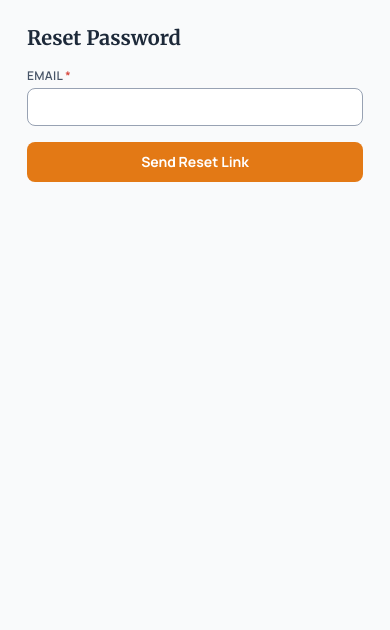
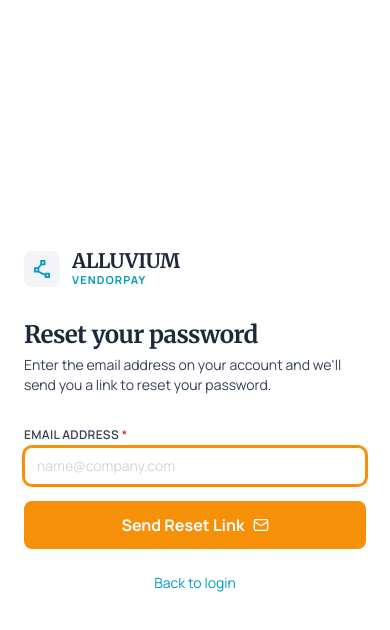
Before and after one commit to Alphalance247/vendorpay, a React (Vite) app: page /forgot-password in a window 390 px wide. Shown: the top 630 px of the page. Built offline with nearby package versions, Linux system fonts and the light colour scheme; no server answers.

Commit message:
feat: implement AuthLayout for authentication pages and update branding colors in Tailwind config

```diff
--- /dev/null
+++ b/src/components/layout/AuthLayout.jsx
@@ -0,0 +1,77 @@
+import { useNavigate } from "react-router-dom";
+import { ShieldCheck, Zap } from "lucide-react";
+import Logo from "../ui/Logo";
+
+// Shared chrome for every unauthenticated auth screen (login, forgot
+// password, reset password, ...) so the brand/trust signals stay
+// identical across the whole flow instead of drifting per page.
+export default function AuthLayout({ children }) {
+  const navigate = useNavigate();
+
+  return (
+    <div className="min-h-screen flex">
+      {/* Left panel */}
+      <div className="hidden lg:flex lg:w-1/2 relative overflow-hidden">
+        <div
+          className="absolute inset-0 bg-cover bg-center"
+          style={{
+            backgroundImage:
+              "linear-gradient(135deg, #0C111D 0%, #1D2939 50%, #0C111D 100%)",
+          }}
+        />
+
+        <div
+          className="absolute inset-0 opacity-10"
+          style={{
+            backgroundImage:
+              "repeating-linear-gradient(0deg, transparent, transparent 40px, rgba(255,255,255,.1) 40px, rgba(255,255,255,.1) 41px), repeating-linear-gradient(90deg, transparent, transparent 40px, rgba(255,255,255,.1) 40px, rgba(255,255,255,.1) 41px)",
+          }}
+        />
+
+        <div className="relative z-10 flex flex-col justify-between p-12 w-full">
+          <Logo variant="dark" onClick={() => navigate("/")} />
+
+          <div className="space-y-6">
+            <h1 className="font-headline-lg text-white text-4xl font-bold leading-tight tracking-tight">
+              Vendor Management, without the chaos.
+            </h1>
+
+            <p className="text-outline-variant text-base leading-relaxed">
+              Streamline your vendor invoicing and treasury management with
+              institutional-grade infrastructure.
+            </p>
+
+            <div className="flex items-center gap-6 pt-2">
+              <div className="flex items-center gap-2 text-outline text-xs font-medium uppercase tracking-wider">
+                <ShieldCheck size={14} className="text-brand-cyan" />
+                SOC 2 Compliant
+              </div>
+
+              <div className="flex items-center gap-2 text-outline text-xs font-medium uppercase tracking-wider">
+                <Zap size={14} className="text-brand-cyan" />
+                256-bit Encryption
+              </div>
+            </div>
+          </div>
+
+          <p className="text-outline text-xs">
+            &copy; {new Date().getFullYear()} Alluvium Inc. All rights reserved.
+          </p>
+        </div>
+      </div>
+
+      {/* Right panel */}
+      <div className="flex-1 flex items-center justify-center bg-white px-6 py-12">
+        <div className="w-full max-w-sm">
+          <Logo
+            variant="light"
+            className="mb-8 lg:hidden"
+            onClick={() => navigate("/")}
+          />
+
+          {children}
+        </div>
+      </div>
+    </div>
+  );
+}
--- a/src/pages/auth/ForgotPassword.jsx
+++ b/src/pages/auth/ForgotPassword.jsx
@@ -1,53 +1,96 @@
 import { useState } from 'react';
+import { useNavigate } from 'react-router-dom';
+import { Mail, CheckCircle } from 'lucide-react';
 import { authService } from '../../lib/services/authService';
+import { extractErrorMessage } from '../../lib/utils';
 import Button from '../../components/ui/Button';
 import Input from '../../components/ui/Input';
+import AuthLayout from '../../components/layout/AuthLayout';
 
 export default function ForgotPassword() {
+  const navigate = useNavigate();
   const [email, setEmail] = useState('');
   const [done, setDone] = useState(false);
+  const [loading, setLoading] = useState(false);
   const [error, setError] = useState('');
 
   const handleSubmit = async (e) => {
     e.preventDefault();
     setError('');
+    setLoading(true);
 
     try {
       await authService.forgotPassword(email);
       setDone(true);
     } catch (err) {
-      setError('Something went wrong. Try again.');
+      setError(extractErrorMessage(err));
+    } finally {
+      setLoading(false);
     }
   };
 
   if (done) {
     return (
-      <div className="p-6 text-center">
-        <h2 className="font-headline-lg text-xl font-semibold">Check your email</h2>
-        <p className="text-sm text-on-surface-variant">
-          Password reset link sent successfully.
+      <AuthLayout>
+        <div className="text-center">
+          <div className="w-12 h-12 rounded-full bg-success-container flex items-center justify-center mx-auto mb-4">
+            <CheckCircle size={22} className="text-success" />
+          </div>
+          <h2 className="font-headline-lg text-2xl font-semibold text-on-surface tracking-tight">
+            Check your email
+          </h2>
+          <p className="text-sm text-on-surface-variant mt-1.5">
+            If an account exists for <span className="font-medium text-on-surface">{email}</span>,
+            we've sent a password reset link to it.
           </p>
+          <Button className="w-full mt-6" onClick={() => navigate('/login')}>
+            Back to Login
+          </Button>
         </div>
+      </AuthLayout>
     );
   }
 
   return (
-    <form onSubmit={handleSubmit} className="max-w-sm mx-auto p-6 space-y-4">
-      <h2 className="font-headline-lg text-xl font-semibold">Reset Password</h2>
+    <AuthLayout>
+      <div className="mb-8">
+        <h2 className="font-headline-lg text-2xl font-semibold text-on-surface tracking-tight">
+          Reset your password
+        </h2>
+        <p className="text-on-surface-variant text-sm mt-1">
+          Enter the email address on your account and we'll send you a link
+          to reset your password.
+        </p>
+      </div>
 
+      {error && (
+        <div className="mb-4 p-3 bg-error/5 border border-error/30 rounded text-error text-sm">
+          {error}
+        </div>
+      )}
+
+      <form onSubmit={handleSubmit} className="space-y-4">
         <Input
-        label="Email"
+          label="Email Address"
           type="email"
           value={email}
           onChange={(e) => setEmail(e.target.value)}
+          placeholder="name@company.com"
           required
+          autoFocus
         />
 
-      {error && <p className="text-error text-sm">{error}</p>}
-
-      <Button type="submit" className="w-full">
-        Send Reset Link
+        <Button type="submit" className="w-full" size="lg" disabled={loading}>
+          {loading ? 'Sending...' : 'Send Reset Link'}
+          {!loading && <Mail size={16} />}
         </Button>
       </form>
+
+      <p className="text-center text-sm text-on-surface-variant mt-6">
+        <button type="button" className="text-secondary hover:underline" onClick={() => navigate('/login')}>
+          Back to login
+        </button>
+      </p>
+    </AuthLayout>
   );
 }
--- a/src/pages/auth/ResetPassword.jsx
+++ b/src/pages/auth/ResetPassword.jsx
@@ -1,8 +1,10 @@
 import { useState } from 'react';
 import { useSearchParams, useNavigate } from 'react-router-dom';
+import { AlertTriangle, CheckCircle } from 'lucide-react';
 import { authService } from '../../lib/services/authService';
 import Button from '../../components/ui/Button';
 import Input from '../../components/ui/Input';
+import AuthLayout from '../../components/layout/AuthLayout';
 
 export default function ResetPassword() {
   const [searchParams] = useSearchParams();
@@ -17,13 +19,22 @@ export default function ResetPassword() {
 
   if (!token) {
     return (
-      <div className="max-w-sm mx-auto p-6 text-center space-y-3">
-        <h2 className="font-headline-lg text-xl font-semibold">Invalid Link</h2>
-        <p className="text-sm text-on-surface-variant">This password reset link is missing a token. Please request a new one.</p>
-        <Button variant="secondary" onClick={() => navigate('/forgot-password')}>
+      <AuthLayout>
+        <div className="text-center">
+          <div className="w-12 h-12 rounded-full bg-error-container flex items-center justify-center mx-auto mb-4">
+            <AlertTriangle size={22} className="text-error" />
+          </div>
+          <h2 className="font-headline-lg text-2xl font-semibold text-on-surface tracking-tight">
+            Invalid link
+          </h2>
+          <p className="text-sm text-on-surface-variant mt-1.5">
+            This password reset link is missing a token. Please request a new one.
+          </p>
+          <Button className="w-full mt-6" onClick={() => navigate('/forgot-password')}>
             Request New Link
           </Button>
         </div>
+      </AuthLayout>
     );
   }
 
@@ -54,18 +65,37 @@ export default function ResetPassword() {
 
   if (done) {
     return (
-      <div className="max-w-sm mx-auto p-6 text-center space-y-3">
-        <h2 className="font-headline-lg text-xl font-semibold">Password Updated</h2>
-        <p className="text-sm text-on-surface-variant">Your password has been reset. You can now log in.</p>
-        <Button onClick={() => navigate('/login')}>Go to Login</Button>
+      <AuthLayout>
+        <div className="text-center">
+          <div className="w-12 h-12 rounded-full bg-success-container flex items-center justify-center mx-auto mb-4">
+            <CheckCircle size={22} className="text-success" />
           </div>
+          <h2 className="font-headline-lg text-2xl font-semibold text-on-surface tracking-tight">
+            Password updated
+          </h2>
+          <p className="text-sm text-on-surface-variant mt-1.5">
+            Your password has been reset. You can now log in.
+          </p>
+          <Button className="w-full mt-6" onClick={() => navigate('/login')}>
+            Go to Login
+          </Button>
+        </div>
+      </AuthLayout>
     );
   }
 
   return (
-    <form onSubmit={handleSubmit} className="max-w-sm mx-auto p-6 space-y-4">
-      <h2 className="font-headline-lg text-xl font-semibold">Set New Password</h2>
+    <AuthLayout>
+      <div className="mb-8">
+        <h2 className="font-headline-lg text-2xl font-semibold text-on-surface tracking-tight">
+          Set a new password
+        </h2>
+        <p className="text-on-surface-variant text-sm mt-1">
+          Choose a new password for your account.
+        </p>
+      </div>
 
+      <form onSubmit={handleSubmit} className="space-y-4">
         <Input
           label="New Password"
           type="password"
@@ -73,6 +103,7 @@ export default function ResetPassword() {
           onChange={(e) => setPassword(e.target.value)}
           required
           minLength={8}
+          autoFocus
         />
 
         <Input
@@ -83,17 +114,22 @@ export default function ResetPassword() {
           required
         />
 
-      {error && <p className="text-error text-sm">{error}</p>}
+        {error && (
+          <div className="p-3 bg-error/5 border border-error/30 rounded text-error text-sm">
+            {error}
+          </div>
+        )}
 
-      <Button type="submit" className="w-full" disabled={loading}>
-        {loading ? 'Updating…' : 'Reset Password'}
+        <Button type="submit" className="w-full" size="lg" disabled={loading}>
+          {loading ? 'Updating...' : 'Reset Password'}
         </Button>
 
         <p className="text-center text-sm text-on-surface-variant">
-        <button type="button" className="underline" onClick={() => navigate('/login')}>
+          <button type="button" className="text-secondary hover:underline" onClick={() => navigate('/login')}>
             Back to login
           </button>
         </p>
       </form>
+    </AuthLayout>
   );
 }
--- a/tailwind.config.js
+++ b/tailwind.config.js
@@ -4,16 +4,19 @@ export default {
   theme: {
     extend: {
       colors: {
-        // ---- Alluvium VendorPay design system (see DESIGN.md) ----
-        // Every value here comes from the Alluvium brand: either the live
-        // alluvium.net site or the Alluvium design kit. Do not add colours
-        // from outside these sources, and do not use raw Tailwind palettes
-        // (gray-*, blue-*, emerald-*, ...) in components.
+        // ---- Alluvium VendorPay design system ----
+        // Updated to the official Alluvium brand color spec (confirmed with
+        // the user 2026-10-13), which supersedes the earlier values pulled
+        // from the live alluvium.net site. DESIGN.md was already out of
+        // sync with tailwind.config.js before this change (it documents a
+        // third, different set of hex values) and has not been reconciled
+        // here, this file is the live source of truth.
 
-        // Brand reference colours (alluvium.net). Fills/accents only: white
-        // text on brand-orange or brand-cyan does not meet WCAG AA.
-        'brand-orange': '#E37915',
-        'brand-orange-dark': '#CF6E13',
+        // Brand reference colours. Fills/accents only: white text on
+        // brand-orange or brand-cyan does not meet WCAG AA at normal text
+        // sizes.
+        'brand-orange': '#F79009',
+        'brand-orange-dark': '#DE8208',
         'brand-cyan': '#009BC0',
         'brand-cyan-dark': '#008DAF',
 
@@ -26,39 +29,41 @@ export default {
         'surface-container-highest': '#E4E7EC',
         'surface-variant': '#E4E7EC',
         'on-surface': '#1D2939',
-        'on-surface-variant': '#475467',
+        'on-surface-variant': '#344054',
         'inverse-surface': '#0C111D',
         'inverse-on-surface': '#F2F4F7',
-        outline: '#98A2B3',
+        outline: '#D0D5DD',
         'outline-variant': '#E4E7EC',
         navy: '#0C111D',
 
-        // Action orange: the true Alluvium brand orange (same value as
-        // brand-orange below). White text on this orange measures ~3:1,
+        // Action orange: the official brand primary (same value as
+        // brand-orange above). White text on this orange measures ~3.3:1,
         // which fails the 4.5:1 WCAG AA minimum for normal text and also
         // falls short of the large-text exception (needs 14pt/~18.7px
-        // bold or larger; our buttons run 14 to 16px). This is a
-        // deliberate brand-over-audit call, made and confirmed with the
-        // user across several rounds, not an oversight.
-        primary: '#E37915',
+        // bold or larger; our buttons run 14 to 16px). Deliberate
+        // brand-over-audit call, confirmed with the user, not an oversight.
+        primary: '#F79009',
         'on-primary': '#FFFFFF',
         'primary-fixed': '#FCF2E8',
         'primary-fixed-dim': '#F6D5B6',
 
-        // Interactive cyan: Alluvium kit deep cyan (5.52:1 on white) and tints.
-        secondary: '#007387',
+        // Interactive cyan: the official brand secondary, for links and
+        // secondary buttons (same value as brand-cyan above). White text on
+        // this cyan measures ~3.25:1, same AA shortfall as primary above.
+        secondary: '#009BC0',
         'on-secondary': '#FFFFFF',
         'secondary-container': '#E9F6FA',
         'secondary-fixed': '#CBEAF2',
         'secondary-fixed-dim': '#4FC0D9',
 
-        // Status colours. Alluvium has no green, so success uses the brand
-        // deep cyan; warning and danger come from the Alluvium design kit.
-        success: '#007387',
-        'success-container': '#E9F6FA',
-        warning: '#D98A0B',
+        // Status colours, per the official brand spec. Success is now an
+        // actual green, reversing the earlier "Alluvium has no green, use
+        // cyan instead" rule from this file's previous version.
+        success: '#039855',
+        'success-container': '#E7F6EC',
+        warning: '#DC6803',
         'warning-container': '#FBF0DC',
-        error: '#D6463C',
+        error: '#D92D20',
         'on-error': '#FFFFFF',
         'error-container': '#FAE7E5',
       },
```
Also changed, not shown: src/pages/auth/Login.jsx (+4 -74 lines). Lines whose indentation alone changed are shown as unchanged.
